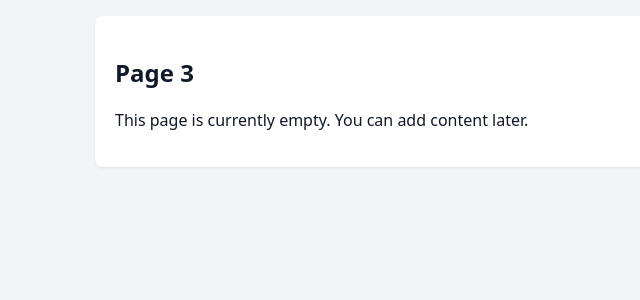
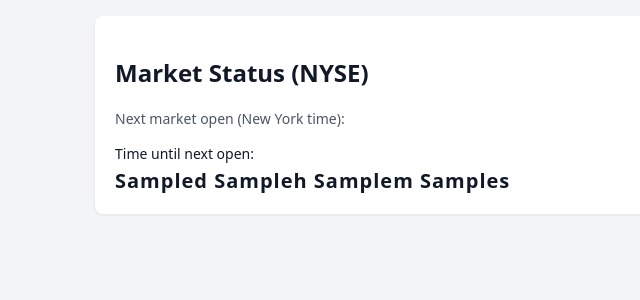
Before and after one commit to dustint121/Market-Return-Calc-Interface, a Flask app: template templates/page3.html in a window 1280 px wide. Shown: the part 61-361 px from the top of the page, without its empty margins (65-705 px from the left). Run offline with Flask 3, Linux system fonts and the light colour scheme; the template is opened without the code that fills it: most values are stand-ins (such as "Sample title", 1, 10 or a date in 2020).

Commit message:
Have iniital code and functionality for page3. Has countdown time for next market day. Checks and tells whether the market is currently open.

```diff
--- a/app.py
+++ b/app.py
@@ -4,7 +4,8 @@ import os
 import math
 import pandas as pd
 import plotly.express as px
-from func import fetch_SP500_index_data_yf, read_all_treemap_metadata
+from func import (fetch_SP500_index_data_yf, read_all_treemap_metadata, is_market_open_now,
+                    get_time_until_next_market_open)
 import boto3
 from dotenv import load_dotenv
 
@@ -213,11 +214,28 @@ def set_data_source():
 
 
 
-# ---------- PAGE 3: Blank for now ----------
+# ---------- PAGE 3: Market Status ----------
 
 @app.route("/page3", methods=["GET"])
 def page3():
-    return render_template("page3.html")
+    open_now = is_market_open_now()
+    next_open_dt = None
+    days = hours = minutes = seconds = 0
+
+    if not open_now:
+        next_open, time_until, days, hours, minutes, seconds = get_time_until_next_market_open()
+        # next_open is a tz-aware Timestamp in America/New_York
+        next_open_dt = next_open.isoformat()  # for JS, keeps timezone
+
+    return render_template(
+        "page3.html",
+        market_open=open_now,
+        next_open_iso=next_open_dt,
+        rem_days=days,
+        rem_hours=hours,
+        rem_minutes=minutes,
+        rem_seconds=seconds,
+    )
 
 if __name__ == "__main__":
     #set host toallow for all IPs
--- a/templates/page3.html
+++ b/templates/page3.html
@@ -2,7 +2,86 @@
 
 {% block content %}
 <div class="box">
-  <h2>Page 3</h2>
-  <p>This page is currently empty. You can add content later.</p>
+  <h2>Market Status (NYSE)</h2>
+
+  {% if market_open %}
+    <p style="font-size: 15px; margin-top: 8px;">
+      The market is currently <strong>OPEN</strong> (New York time).
+    </p>
+  {% else %}
+    <p style="font-size: 14px; margin-top: 8px; color:#4b5563;">
+      Next market open (New York time):
+    </p>
+    <p id="next-open-display"
+       style="font-size: 16px; font-weight: 600; margin-bottom: 12px;">
+      <!-- filled by JS -->
+    </p>
+
+    <div style="margin-top: 8px;">
+      <p style="font-size: 14px; margin-bottom: 4px;">Time until next open:</p>
+      <div id="countdown"
+           style="font-size: 20px; font-weight: 600; letter-spacing: 1px;">
+        {{ rem_days }}d {{ rem_hours }}h {{ rem_minutes }}m {{ rem_seconds }}s
+      </div>
+    </div>
+  {% endif %}
+</div>
+
+
+<!-- <div class="box" style="margin-top: 20px;">
+  <h2>S&amp;P 500 Chart (Test Embed)</h2>
+  <p style="font-size: 13px; color:#4b5563; margin-bottom: 8px;">
+    Embedded <code>sp500_chart_to_display.html</code> below:
+  </p>
+  <iframe
+    src="/graphs/sp500_chart_to_display.html"
+    style="width: 100%; height: 480px; border: 1px solid #d1d5db; border-radius: 8px;"
+  ></iframe> -->
 </div>
 {% endblock %}
+
+{% block scripts %}
+{% if not market_open and next_open_iso %}
+<script>
+  const nextOpenIso = "{{ next_open_iso }}";  // ISO with timezone
+  const nextOpen = new Date(nextOpenIso);
+
+  const nextOpenDisplay = document.getElementById('next-open-display');
+  const countdownEl = document.getElementById('countdown');
+
+  // Show the scheduled open time as a formatted local string, but indicate NY time
+  if (nextOpenDisplay) {
+    const opts = {
+      year: 'numeric', month: 'short', day: 'numeric',
+      hour: '2-digit', minute: '2-digit', second: '2-digit',
+      timeZoneName: 'short'
+    };
+    // Display in New York time explicitly
+    const nyFormatter = new Intl.DateTimeFormat('en-US', { ...opts, timeZone: 'America/New_York' });
+    nextOpenDisplay.textContent = nyFormatter.format(nextOpen);
+  }
+
+  function updateCountdown() {
+    const now = new Date();
+    const diffMs = nextOpen.getTime() - now.getTime();
+
+    if (diffMs <= 0) {
+      countdownEl.textContent = "Market should be open now.";
+      clearInterval(timerId);
+      return;
+    }
+
+    const totalSeconds = Math.floor(diffMs / 1000);
+    const days = Math.floor(totalSeconds / (24 * 3600));
+    const hours = Math.floor((totalSeconds % (24 * 3600)) / 3600);
+    const minutes = Math.floor((totalSeconds % 3600) / 60);
+    const seconds = totalSeconds % 60;
+
+    countdownEl.textContent = `${days}d ${hours}h ${minutes}m ${seconds}s`;
+  }
+
+  const timerId = setInterval(updateCountdown, 1000);
+  updateCountdown();
+</script>
+{% endif %}
+{% endblock %}
```
Also changed, not shown: func.py (+31 -0 lines), 1 other file.
